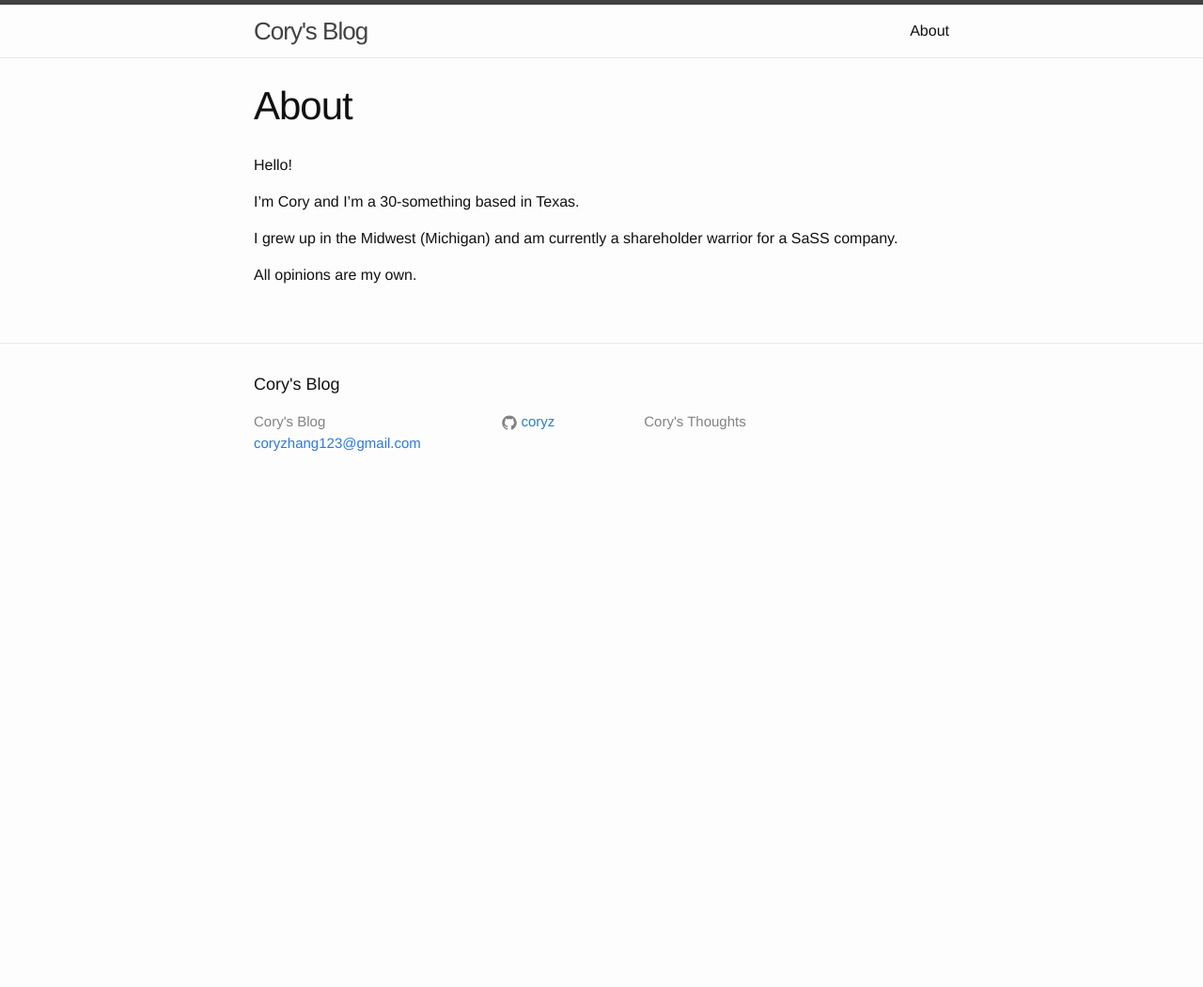
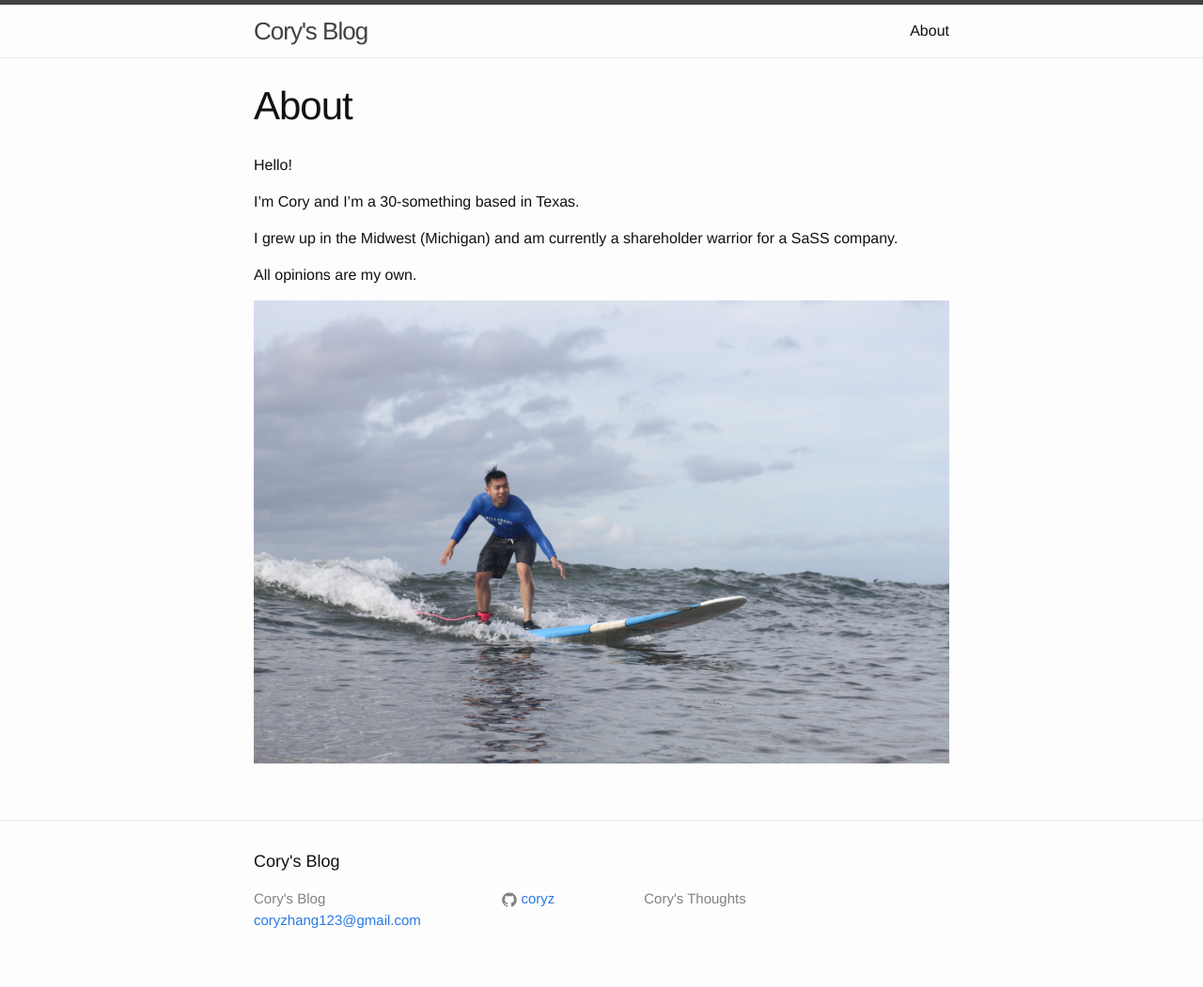
Before and after one commit to coryz/coryz.github.io, a Jekyll site: the page built from about.markdown, in a window 1280 px wide. Shown: the whole page at 94% size. Built offline with Jekyll 4.4.1, drawn with Linux system fonts in a browser that asks for light colours; before the commit the page ends 900 px from its top, so only the background shows below that.

Commit message:
Adding image to about page and also image capability

```diff
--- a/about.markdown
+++ b/about.markdown
@@ -12,6 +12,9 @@ I grew up in the Midwest (Michigan) and am currently a shareholder warrior for a
 
 All opinions are my own.
 
+![]({{ site.base_url }}{% link /assets/imgs/IMG_1920.jpeg %})
+
+
 
 <!-- This is the base Jekyll theme. You can find out more info about customizing your Jekyll theme, as well as basic Jekyll usage documentation at [jekyllrb.com](https://jekyllrb.com/)
 
```
Also changed, not shown: assets/imgs/IMG_1920.jpeg (renamed from assets/images/IMG_1920.jpeg).
